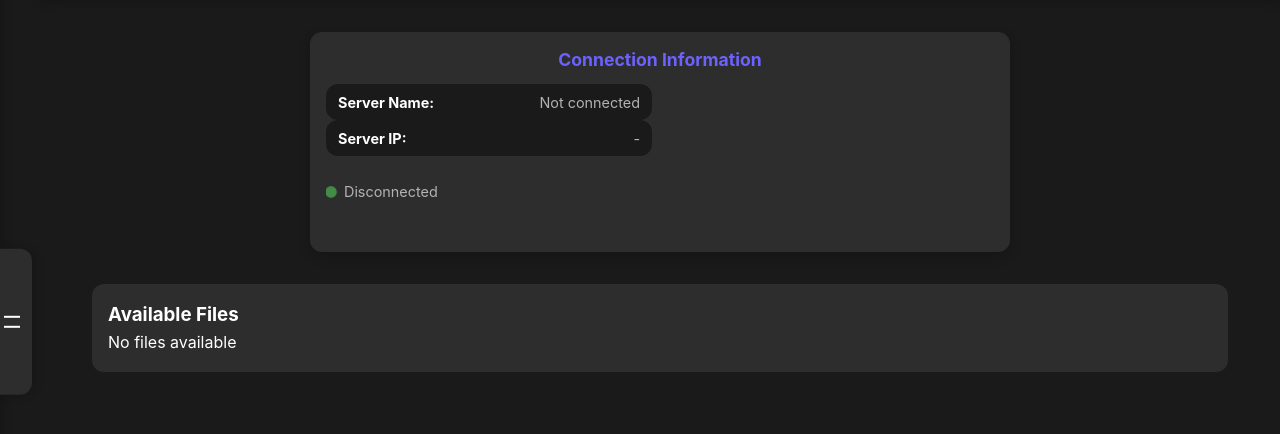
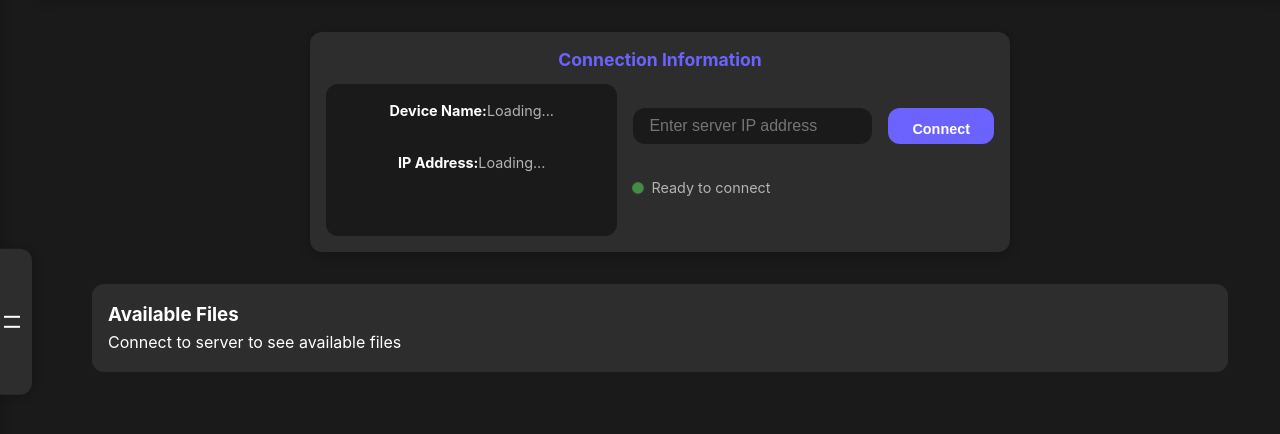
Before and after one commit to mrdeeeeep/CrtlCmdSend, a Flask app: page /client in a window 1280 px wide. Shown: the part 78-512 px from the top of the page. Run offline with Flask 3, Linux system fonts and the light colour scheme; some libraries are stand-ins or nearby versions.

Commit message:
Fixed client connection interface
- Restored original client connection UI
- Fixed device info display
- Improved connection handling
- Added server IP input and connect button
- Better organized client-side JavaScript code

```diff
--- a/static/js/script.js
+++ b/static/js/script.js
@@ -1,8 +1,14 @@
 let socket;
 
 document.addEventListener('DOMContentLoaded', function() {
+    const isServerMode = document.querySelector('.server-mode-active') !== null;
+
+    // Initialize device info for client mode
+    if (!isServerMode) {
+        initializeClientMode();
+    }
+
     // Initialize Socket.IO with mode parameter
-    const isServerMode = document.querySelector('.server-mode-active') !== null;
     socket = io({
         query: {
             mode: isServerMode ? 'server' : 'client'
@@ -14,7 +20,7 @@
         addLogEntry('Connected to server');
         updateConnectionStatus('Connected', true);
 
-        // Request initial file list
+        // Request initial file list for client mode
         if (!isServerMode) {
             socket.emit('request_files');
         }
@@ -31,48 +37,11 @@
 
     // Server-specific events
     if (isServerMode) {
-        socket.on('server_connected', (data) => {
-            console.log('Server mode initialized');
-            addLogEntry('Server mode initialized');
-            // Update server device info
-            updateDeviceInfo(data.server);
-        });
-
-        socket.on('client_connected', (data) => {
-            console.log('Client connected:', data);
-            addLogEntry(`Client connected: ${data.client.name} (${data.client.ip})`);
-            updateClientInfo(data.client);
-            updateConnectionStatus('Client Connected', true);
-        });
-
-        socket.on('client_disconnected', (data) => {
-            addLogEntry(`Client disconnected: ${data.client.name} (${data.client.ip})`);
-            updateClientInfo(null);
-            updateConnectionStatus('Waiting for client...', false);
-        });
-
-        socket.on('update_clients', (data) => {
-            updateClientList(data.clients);
-        });
-
-        socket.on('refresh_files', () => {
-            refreshFileList();
-        });
+        initializeServerMode();
     }
     // Client-specific events
     else {
-        socket.on('connection_established', (data) => {
-            console.log('Connected to server:', data);
-            addLogEntry(`Connected to server: ${data.server.name} (${data.server.ip})`);
-            updateServerInfo(data.server);
-            updateConnectionStatus('Connected to Server', true);
-        });
-
-        // Listen for file updates
-        socket.on('files_updated', (data) => {
-            console.log('Files updated:', data);
-            updateAvailableFiles(data.files);
-        });
+        initializeClientEvents();
     }
 
     // Toggle sidebar
@@ -84,16 +53,6 @@
             sidebar.classList.toggle('active');
             sidebarToggle.classList.toggle('active');
         });
-    }
-
-    // Get device info
-    if (isServerMode) {
-        fetch('/get_device_info')
-            .then(response => response.json())
-            .then(data => {
-                document.getElementById('deviceName').textContent = data.name;
-                document.getElementById('deviceIp').textContent = data.ip;
-            });
     }
 
     // File upload handling
@@ -135,24 +94,88 @@
         });
     }
 
-    // Client connection handling
+    // Initial file list refresh
+    if (document.querySelector('.server-mode-active')) {
+        refreshFileList();
+    }
+});
+
+function initializeClientMode() {
+    // Get device information
+    fetch('/device_info')
+        .then(response => response.json())
+        .then(data => {
+            document.getElementById('deviceName').textContent = data.name;
+            document.getElementById('deviceIp').textContent = data.ip;
+        });
+
+    // Setup connect button
     const connectButton = document.getElementById('connectButton');
     const serverIpInput = document.getElementById('serverIp');
 
     if (connectButton && serverIpInput) {
-        connectButton.addEventListener('click', function() {
+        connectButton.addEventListener('click', () => {
             const serverIp = serverIpInput.value.trim();
             if (serverIp) {
                 connectToServer(serverIp);
             }
         });
+
+        // Allow Enter key to trigger connection
+        serverIpInput.addEventListener('keypress', (e) => {
+            if (e.key === 'Enter') {
+                const serverIp = serverIpInput.value.trim();
+                if (serverIp) {
+                    connectToServer(serverIp);
+                }
+            }
+        });
     }
+}
 
-    // Initial file list refresh
-    if (document.querySelector('.server-mode-active')) {
+function initializeClientEvents() {
+    socket.on('connection_established', (data) => {
+        console.log('Connected to server:', data);
+        addLogEntry(`Connected to server: ${data.server.name} (${data.server.ip})`);
+        updateConnectionStatus('Connected to Server', true);
+    });
+
+    // Listen for file updates
+    socket.on('files_updated', (data) => {
+        console.log('Files updated:', data);
+        updateAvailableFiles(data.files);
+    });
+}
+
+function initializeServerMode() {
+    socket.on('server_connected', (data) => {
+        console.log('Server mode initialized');
+        addLogEntry('Server mode initialized');
+        // Update server device info
+        updateDeviceInfo(data.server);
+    });
+
+    socket.on('client_connected', (data) => {
+        console.log('Client connected:', data);
+        addLogEntry(`Client connected: ${data.client.name} (${data.client.ip})`);
+        updateClientInfo(data.client);
+        updateConnectionStatus('Client Connected', true);
+    });
+
+    socket.on('client_disconnected', (data) => {
+        addLogEntry(`Client disconnected: ${data.client.name} (${data.client.ip})`);
+        updateClientInfo(null);
+        updateConnectionStatus('Waiting for client...', false);
+    });
+
+    socket.on('update_clients', (data) => {
+        updateClientList(data.clients);
+    });
+
+    socket.on('refresh_files', () => {
         refreshFileList();
-    }
-});
+    });
+}
 
 function uploadFile(file) {
     const formData = new FormData();
@@ -335,17 +358,13 @@
     }
 }
 
-function updateConnectionStatus(status, isConnected) {
+function updateConnectionStatus(status, connected) {
+    const statusDot = document.querySelector('.status-dot');
     const statusText = document.querySelector('.status-text');
-    const statusDot = document.querySelector('.status-dot');
 
-    if (statusText && statusDot) {
+    if (statusDot && statusText) {
+        statusDot.style.backgroundColor = connected ? '#4CAF50' : '#999';
         statusText.textContent = status;
-        if (isConnected) {
-            statusDot.classList.add('connected');
-        } else {
-            statusDot.classList.remove('connected');
-        }
     }
 }
 
@@ -389,27 +408,6 @@
     }
 }
 
-function updateAvailableFiles(files) {
-    const availableFiles = document.getElementById('availableFiles');
-
-    if (!files || files.length === 0) {
-        availableFiles.innerHTML = '<p>No files available</p>';
-        return;
-    }
-
-    availableFiles.innerHTML = '';
-    files.forEach(file => {
-        const fileSize = formatFileSize(file.size);
-        availableFiles.innerHTML += `
-            <div class="file-item">
-                <span class="file-name">${file.name}</span>
-                <span class="file-size">${fileSize}</span>
-                <a href="${file.url}" class="download-button" download>Download</a>
-            </div>
-        `;
-    });
-}
-
 function updateServerInfo(server) {
     const serverName = document.getElementById('serverName');
     const serverIp = document.getElementById('serverIp');
--- a/templates/client.html
+++ b/templates/client.html
@@ -19,7 +19,7 @@
                 <h3>Connection Log</h3>
             </div>
             <div class="sidebar-content">
-                <div class="log-entry">System initialized...</div>
+                <div class="log-entry">Client ready...</div>
             </div>
         </aside>
 
@@ -36,18 +36,24 @@
                             <h2>Connection Information</h2>
                         </div>
                         <div class="connection-content">
-                            <div class="server-info">
+                            <div class="device-info">
                                 <div class="info-group">
-                                    <strong>Server Name:</strong>
-                                    <span id="serverName">Not connected</span>
+                                    <strong>Device Name:</strong>
+                                    <span id="deviceName">Loading...</span>
                                 </div>
                                 <div class="info-group">
-                                    <strong>Server IP:</strong>
-                                    <span id="serverIp">-</span>
+                                    <strong>IP Address:</strong>
+                                    <span id="deviceIp">Loading...</span>
+                                </div>
+                            </div>
+                            <div class="server-connection">
+                                <div class="input-group">
+                                    <input type="text" id="serverIp" placeholder="Enter server IP address" class="ip-input">
+                                    <button class="connect-button" id="connectButton">Connect</button>
                                 </div>
                                 <div class="status-indicator">
                                     <span class="status-dot"></span>
-                                    <span class="status-text">Disconnected</span>
+                                    <span class="status-text">Ready to connect</span>
                                 </div>
                             </div>
                         </div>
@@ -56,7 +62,7 @@
                     <div class="file-sharing-section">
                         <h3>Available Files</h3>
                         <div class="files-container" id="availableFiles">
-                            <p>No files available</p>
+                            <p>Connect to server to see available files</p>
                         </div>
                     </div>
                 </div>
```
